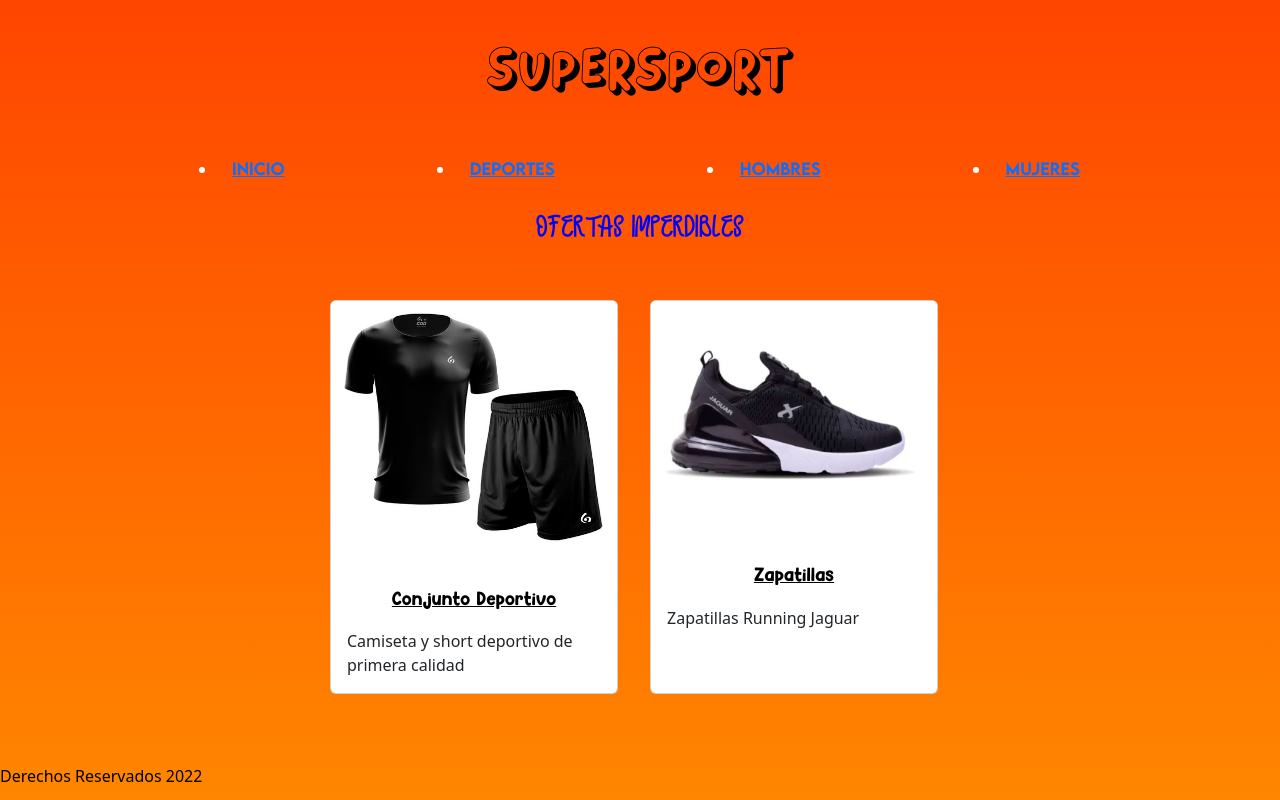
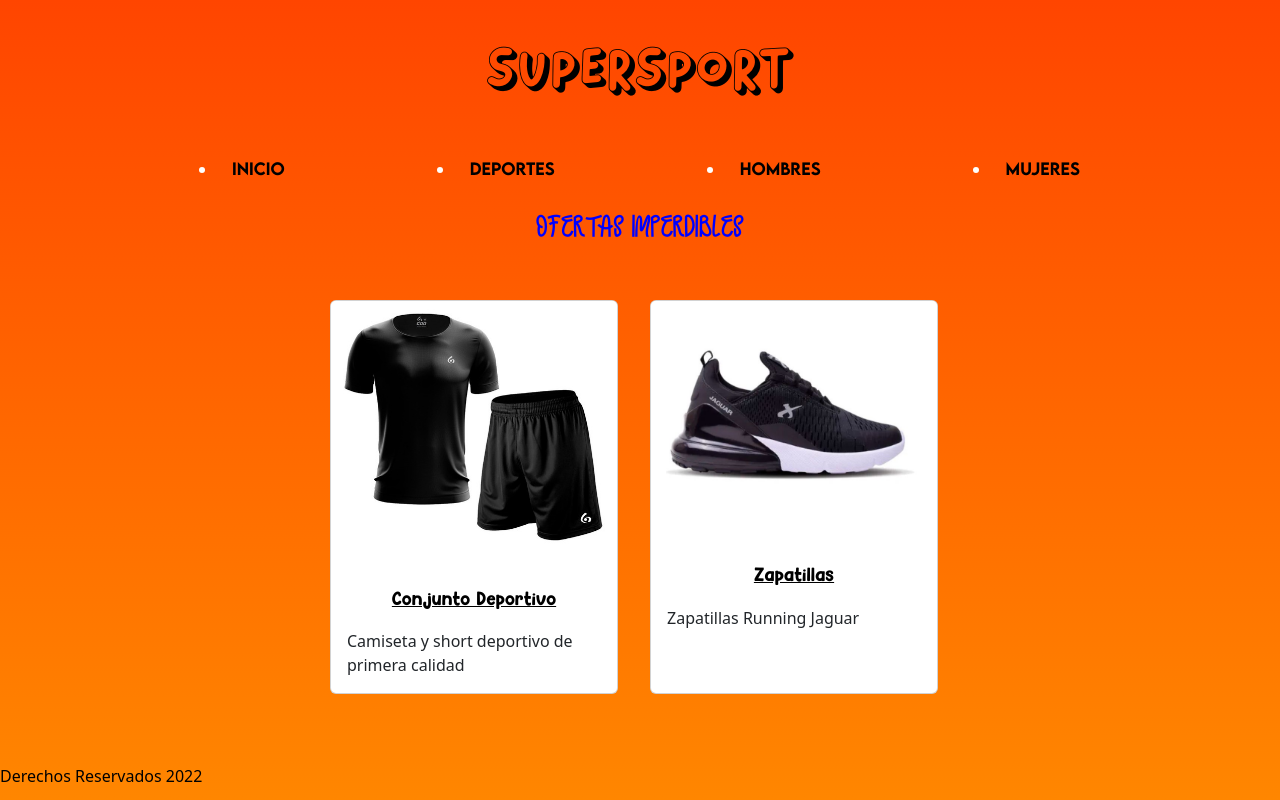
Before and after one commit to thomasunger12/SuperSport, a plain HTML site: page index.html in a window 1280 px wide. Shown: the top 800 px of the page. Drawn offline with Linux system fonts and the light colour scheme.

Commit message:
Algunoshover

```diff
--- a/css/style.css
+++ b/css/style.css
@@ -32,7 +32,10 @@
     padding: 15px;
 
 }
-
+a {
+    text-decoration: none;
+    color: #000;
+}
 .padre{
     display: grid;
     grid-template-columns: 300px 300px ;
@@ -91,6 +94,9 @@
     color: rgb(0, 0, 0);
     margin-top: 20px;
     margin-bottom: 20px;
+}
+.miniTit:hover{
+    font-size: larger;
 }
 .semiTit{
     font-family: "otraFuente";
```
Also changed, not shown: index.html (+1 -1 lines).
